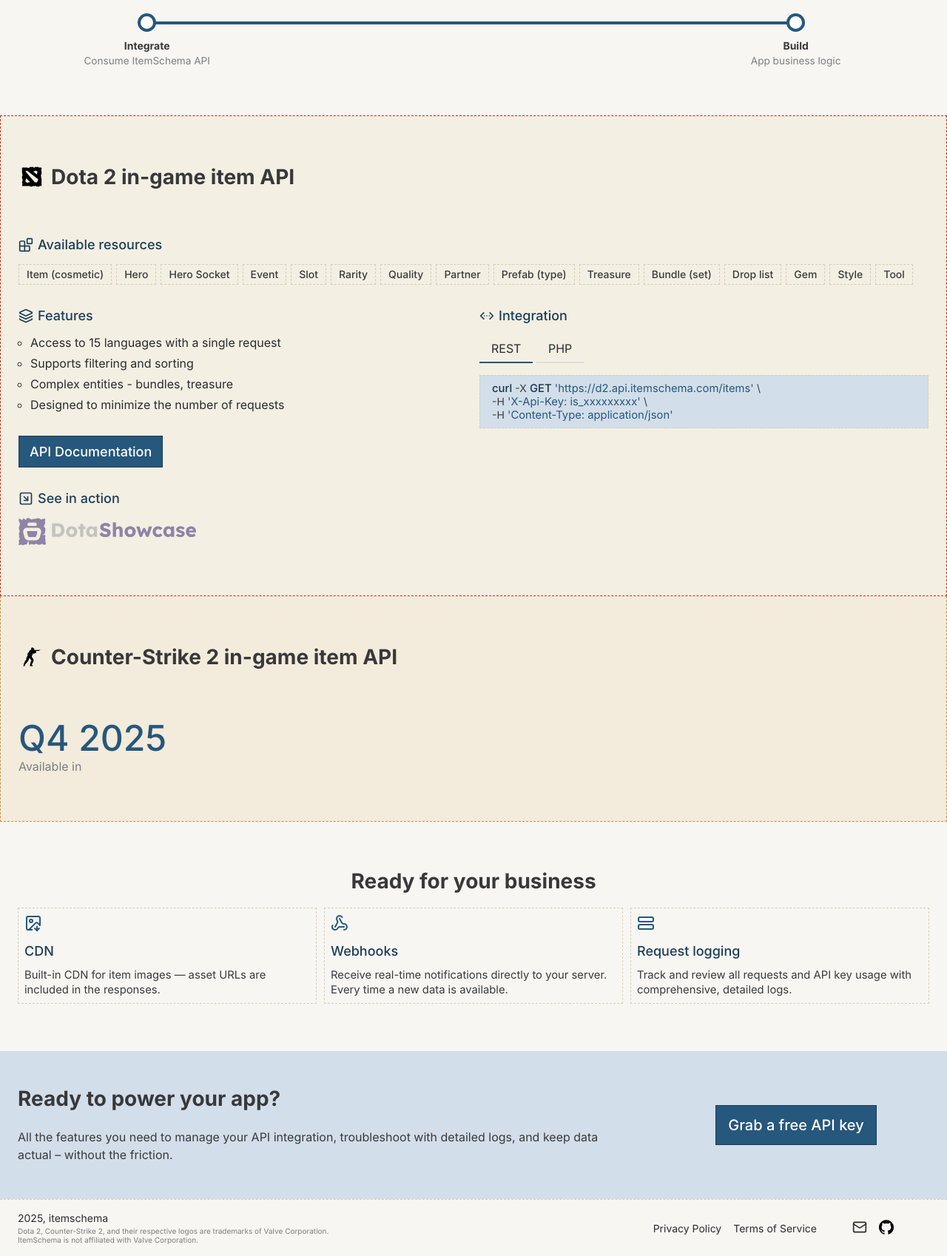
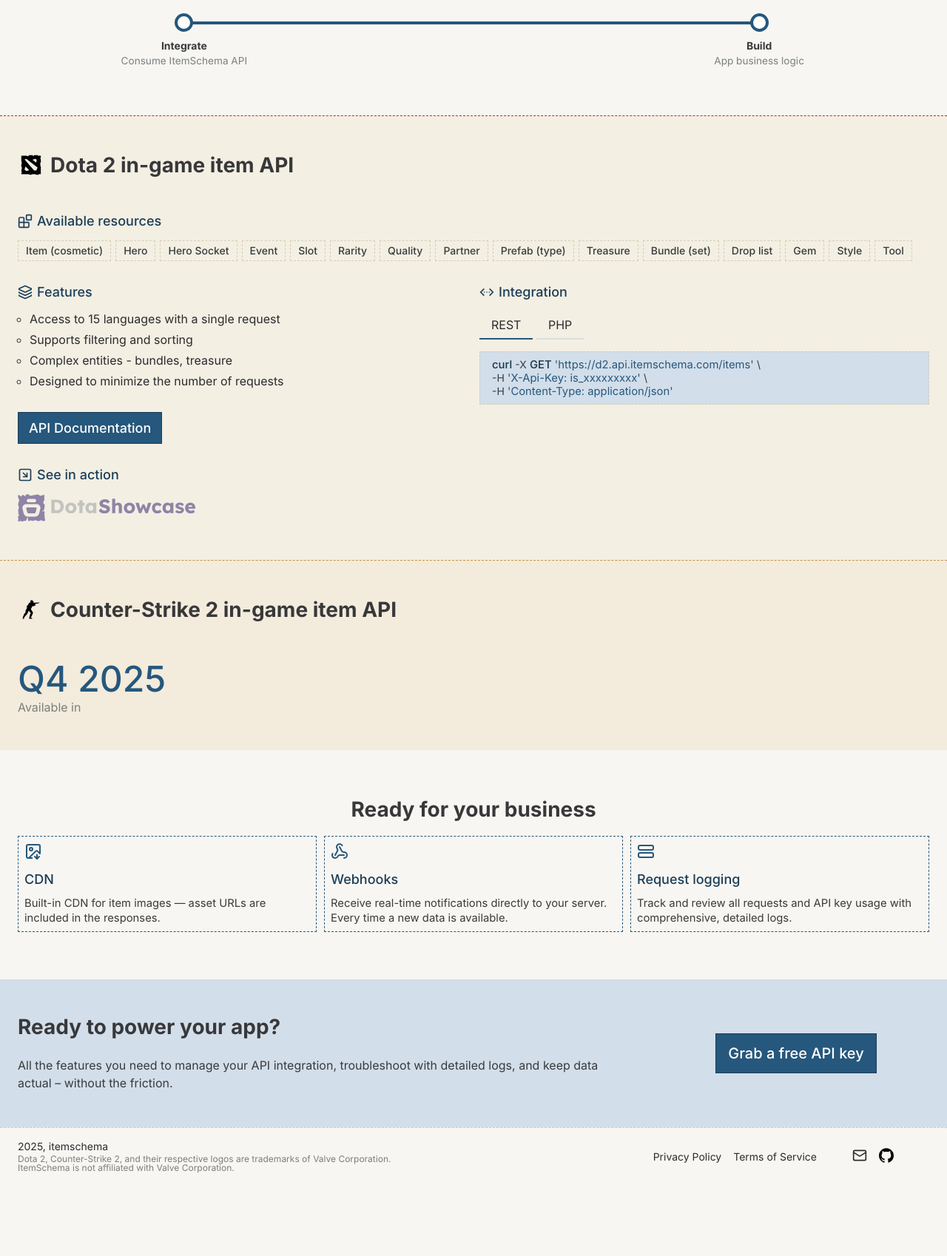
Before and after one commit to itemschema/itemschema.github.io, a website built with Parcel: page src/index.html in a window 1280 px wide. Shown: the part 1065-2763 px from the top of the page at 74% size. After the commit the page ends 2666 px from the top, so only its background shows below. Built offline with nearby package versions, Linux system fonts and the light colour scheme.

Commit message:
Meta tags improvements.

```diff
--- a/src/index.html
+++ b/src/index.html
@@ -5,6 +5,9 @@
   <meta name="viewport" content="width=device-width, initial-scale=1">
 
   <title>ItemSchema – In-game item APIs</title>
+
+  <meta name="description" content="ItemSchema is in-game item API provider for developers and publishers. Powered with Image CDN, Webhooks, detailed logs, and more..">
+  <meta name="keywords" content="skin api, game api, dota 2 api, cs go api">
 
   <link rel="stylesheet" href="./styles/index.scss">
 
@@ -14,6 +17,18 @@
   <link rel="icon" type="image/png" sizes="32x32" href="./favicon-32x32.png" />
   <link rel="icon" type="image/png" sizes="16x16" href="./favicon-16x16.png" />
   <link rel="manifest" href="./site.webmanifest" />
+
+  <meta property="og:title" content="ItemSchema – In-game item APIs"/>
+  <meta property="og:type" content="website"/>
+  <meta property="og:description" content="ItemSchema is in-game item API provider for developers and publishers. Powered with Image CDN, Webhooks, detailed logs, and more.."/>
+  <meta property="og:site_name" content="ItemSchema"/>
+  <meta property="og:url" content="https://itemschema.com/"/>
+  <meta property="og:image" content="./images/open-graph/itemschema_com.jpg"/>
+
+  <meta name="twitter:card" content="summary_large_image">
+  <meta name="twitter:title" content="ItemSchema – In-game item APIs">
+  <meta name="twitter:image" content="./images/open-graph/itemschema_com.jpg">
+  <meta name="twitter:description" content="ItemSchema is in-game item API provider for developers and publishers. Powered with Image CDN, Webhooks, detailed logs, and more..">
 </head>
 
 <body>
@@ -41,7 +56,19 @@
   <!-- Hero -->
   <section class="pr-hero">
     <div class="pr-hero__bg">
-      <img src="./images/bgs/app_hero.svg" alt=""/>
+      <picture>
+        <!-- Desktop -->
+        <source srcset="./images/bgs/app_hero.svg" media="(min-width: 1024px)">
+
+        <!-- Tablet -->
+        <source srcset="./images/bgs/app_hero_lg.svg" media="(min-width: 640px) and (max-width: 1024px)">
+
+        <!-- Mobile -->
+        <source srcset="./images/bgs/app_hero_sm.svg" media="(max-width: 640px)">
+
+        <!-- Fallback image -->
+        <img src="./images/bgs/app_hero.svg" alt="">
+      </picture>
     </div>
 
     <div class="app-container">
@@ -393,15 +420,11 @@
 
         <div class="footer__affiliate-disclaimer">
           <p>
-            <small>
               Dota 2, Counter-Strike 2, and their respective logos are trademarks of Valve Corporation.
-            </small>
           </p>
 
           <p>
-            <small>
               ItemSchema is not affiliated with Valve Corporation.
-            </small>
           </p>
         </div>
       </div>
--- a/src/styles/sections/_pr-comp.scss
+++ b/src/styles/sections/_pr-comp.scss
@@ -66,8 +66,8 @@
     border-top: 4px solid var(--colors-primary);
     padding-top: 20px;
     margin-top: 40px;
-    margin-left: 20px;
-    margin-right: 20px;
+    margin-left: 70px;
+    margin-right: 70px;
   }
 
   &:after {
--- a/src/styles/sections/_pr-feature.scss
+++ b/src/styles/sections/_pr-feature.scss
@@ -25,7 +25,7 @@
 .pr-features__item {
   flex: 1;
   padding: .5rem;
-  border: var(--border);
+  border: dashed 1px var(--colors-primary);
 
   display: flex;
   flex-direction: column;
--- a/src/styles/sections/_pr-game.scss
+++ b/src/styles/sections/_pr-game.scss
@@ -1,36 +1,27 @@
 @use '../grid_breakpoint' as *;
 @use 'sass:map';
 
-
 .pr-game {
   .app-container {
-    padding: 4rem 1.5rem;
+    padding: 3rem 1.5rem;
   }
 }
 
 .pr-game--d2 {
   background-color: var(--colors-bg-surface-second);
-
-  .app-container {
-    border: 1px dashed var(--color-game-d2);
-  }
+  border-top: 1px dashed var(--color-game-d2);
 }
 
 .pr-game--cs {
   background-color: #f3ebdc;
-
-  .app-container {
-    border-left: 1px dashed var(--color-game-cs);
-    border-right: 1px dashed var(--color-game-cs);
-    border-bottom: 1px dashed var(--color-game-cs);
-  }
+  border-top: 1px dashed var(--color-game-cs);
 }
 
 .pr-game__header {
   display: inline-flex;
   gap: 8px;
   align-items: center;
-  padding: 0 0 4rem;
+  padding: 0 0 3rem;
 }
 
 @media screen and (max-width: map.get($grid-breakpoints, 'md')) {
--- a/src/styles/sections/_pr-hero.scss
+++ b/src/styles/sections/_pr-hero.scss
@@ -24,6 +24,10 @@
     opacity: .1;
     overflow: hidden;
     z-index: 1;
+
+    @media screen and (max-width: map.get($grid-breakpoints, 'sm')) {
+      opacity: .3;
+    }
   }
 }
 
```
Also changed, not shown: src/privacy-policy.html (+13 -0 lines), src/terms-of-service.html (+14 -1 lines), src/images/bgs/app_hero_lg.svg (added), src/images/bgs/app_hero_sm.svg (added), src/images/open-graph/itemschema_com.jpg (added).
